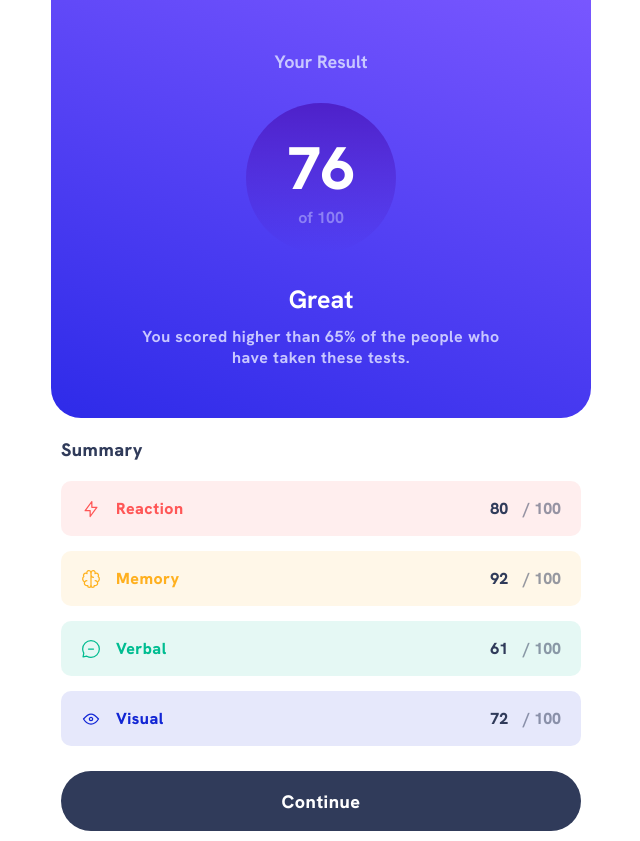
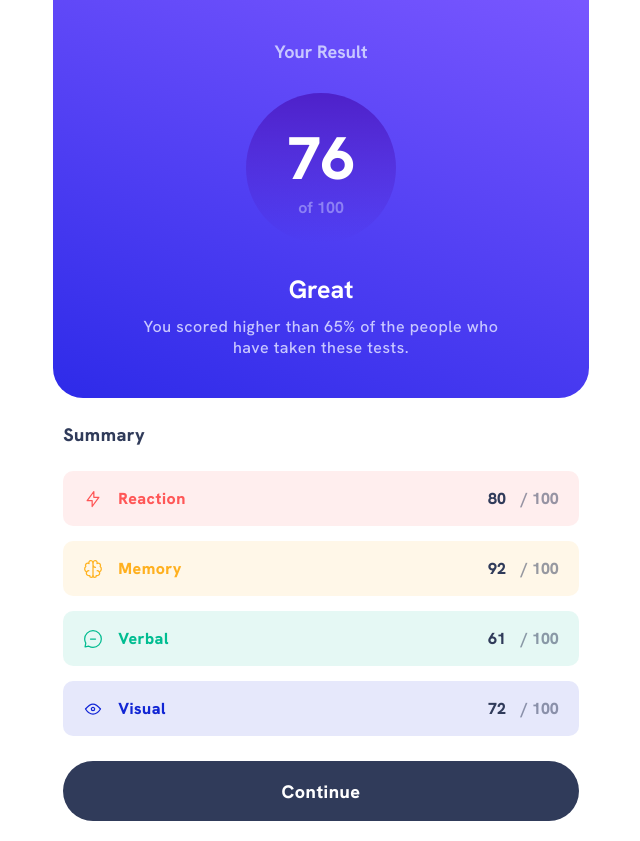
Before and after one commit to abdallahzeiada/results-summary-component-main, a plain HTML site: page index.html in a window 1280 px wide. Shown: the whole page, without its empty margins (319-959 px from the left). Drawn offline with Linux system fonts and the light colour scheme.

Commit message:
6th px pf

```diff
--- a/style.scss
+++ b/style.scss
@@ -23,11 +23,13 @@ body {
   height: 100vh;
   .container {
     height: 100%;
+    // width: 300px;
+    // transform: scale(.8);
     header {
       background-image: linear-gradient(200deg,$light-blue-back,$dark-blue-back);
       text-align: center;
       color: $White;
-      padding: 40px 0;
+      padding: 30px 0;
       border-radius: 0 0 30px 30px;
       h3 {
         font-size: 18px;
@@ -69,7 +71,7 @@ body {
       p {
         width: 70%;
         margin: auto;
-        font-weight: 700;
+        font-weight: 500;
         color: $light-blue-text;
         margin-bottom: 10px;
         letter-spacing: 0.5px;
@@ -82,7 +84,7 @@ body {
         color: $dark-blue-text;
         font-weight: 800;
         font-size: 18px;
-        margin: 20px 0;
+        margin: 25px 0;
         letter-spacing: 0.5px;
       }
       .content {
@@ -158,6 +160,6 @@ body {
     position: relative;
     // right: 300px;
     // opacity: 0.7;
-    border: 2px solid red;
+    // border: 2px solid red;
   }
 }
```
Also changed, not shown: index.html (+1 -1 lines), assets/images/=-=-=-=-WhatsApp Image 2023-05-29 at 12.04.07 AM.jpeg (added), style.css, 1 other file.
